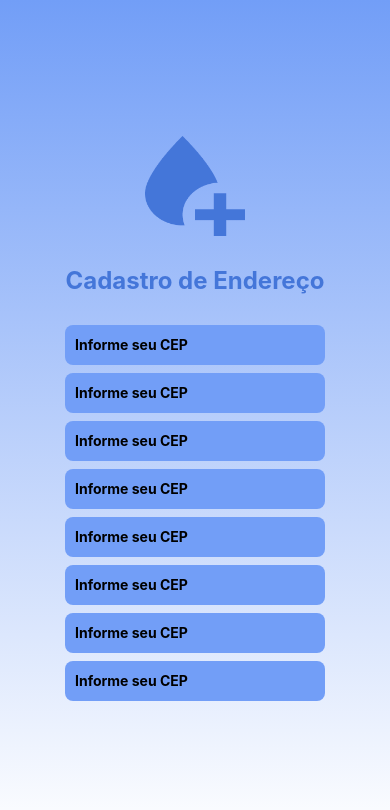
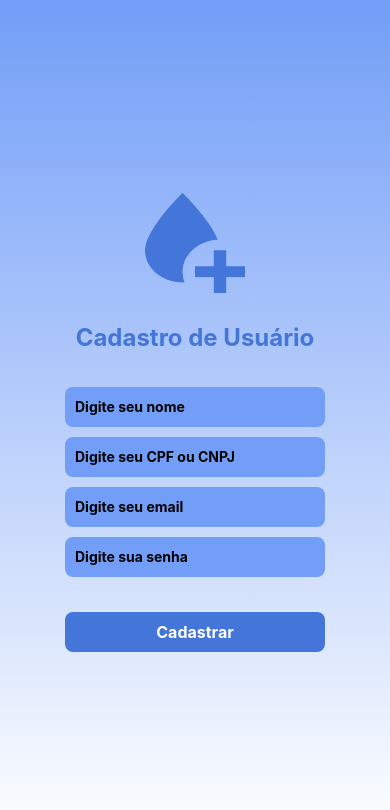
Before and after one commit to JoabeAndrade/HidroControle, a React Native app: screen / in a window 390 px wide. Shown: the top 810 px of the page. Built offline with nearby package versions, Linux system fonts and the light colour scheme.

Commit message:
feat: Tela de Login, cadastro de usuário e cadastro de endereço finalizada

```diff
--- a/App.tsx
+++ b/App.tsx
@@ -7,8 +7,8 @@ import { AddressRegister } from './src/screens/AddressRegister';
 export default function App() {
   return (
     <View style={styles.container}>
-      <AddressRegister/>
-      {/* <UserRegister/> */}
+      {/* <AddressRegister/> */}
+      <UserRegister/>
       {/* <Login /> */}
       <StatusBar style="auto" />
     </View>
--- /dev/null
+++ b/src/components/TextErrorMessage/styles.ts
@@ -0,0 +1,7 @@
+import styled from "styled-components/native";
+
+export const TextError = styled.Text`
+    align-self: flex-start;
+    color: #ff375b;
+    margin-bottom: 8px;
+`
--- a/src/screens/AddressRegister/index.tsx
+++ b/src/screens/AddressRegister/index.tsx
@@ -1,114 +1,149 @@
 import { Image, ScrollView } from "react-native";
-import { LinearGradientAddress, Container, InputStylesAddress } from "./styles";
+import { LinearGradientAddress, ButtonTextAddress, ButtonStylesAddress, Container, InputStylesAddress } from "./styles";
 import { Title } from "../../components/Title";
 import { useForm, Controller } from "react-hook-form";
+import * as yup from "yup";
+import { yupResolver } from "@hookform/resolvers/yup";
+import { TextError } from "../../components/TextErrorMessage/styles";
+
 
 const ImgLogo = require("../../assets/Logo.png");
+const schema = yup.object({
+    cep: yup.string().max(9, "CEP inválido!").required("Informe seu CEP!"),
+    neighborhood: yup.string().required("Informe seu Bairro!"),
+    address: yup.string().required("Informe seu endereço!"),
+    complement: yup.string().required("Informe o complemento!"),
+    number: yup.number().required("Informe o número do complemento!"),
+    cadunico: yup.number().required("Informe o CarUnico!"),
+    quant: yup.number().required("Informe a quantidade de pessoas!")
+})
+
+type FormData = {
+    cep: string;
+    neighborhood: string;
+    address: string;
+    complement: string;
+    number: number;
+    cadunico: number;
+    quant: number;
+}
 
 export function AddressRegister(){
-    const {control, handleSubmit, formState: {errors}} = useForm({})
+    const {control, handleSubmit, formState: {errors}} = useForm<FormData>({
+        resolver: yupResolver(schema)
+    })
+
+    function handleSignIn(data: FormData){
+        console.log(data)
+    }
     return(
         <LinearGradientAddress colors={["#729ef7", "#ffffff"]}>
             <Image source={ImgLogo} style={{ width: 100, height: 100 }} />
             <Title title="Cadastro de Endereço"/>
             <Container>
-                <ScrollView>
+                <ScrollView style={{height: 300}}>
                     <Controller
                         control={control}
                         name="cep"
                         render={({ field: { onChange, value } }) => (
                             <InputStylesAddress
+                                style={{borderWidth: errors.cep && 1, borderColor: errors.cep && "#ff375b"}}
                                 onChangeText={onChange}
                                 value={value}
-                                placeholder="Informe seu CEP"
+                                placeholder="CEP"
                             />
                         )}
                     />
+                    {errors.cep && <TextError>{errors.cep?.message}</TextError>}
 
                     <Controller
                         control={control}
-                        name="cep"
+                        name="neighborhood"
                         render={({ field: { onChange, value } }) => (
                             <InputStylesAddress
+                                style={{borderWidth: errors.neighborhood && 1, borderColor: errors.neighborhood && "#ff375b"}}
                                 onChangeText={onChange}
                                 value={value}
-                                placeholder="Informe seu CEP"
+                                placeholder="Bairro"
                             />
                         )}
                     />
+                    {errors.neighborhood && <TextError>{errors.neighborhood?.message}</TextError>}
 
                     <Controller
                         control={control}
-                        name="cep"
+                        name="address"
                         render={({ field: { onChange, value } }) => (
                             <InputStylesAddress
+                                style={{borderWidth: errors.address && 1, borderColor: errors.address && "#ff375b"}}
                                 onChangeText={onChange}
                                 value={value}
-                                placeholder="Informe seu CEP"
+                                placeholder="Endereço"
                             />
                         )}
                     />
+                    {errors.address && <TextError>{errors.address?.message}</TextError>}
 
                     <Controller
                         control={control}
-                        name="cep"
+                        name="complement"
                         render={({ field: { onChange, value } }) => (
                             <InputStylesAddress
+                                style={{borderWidth: errors.complement && 1, borderColor: errors.complement && "#ff375b"}}
                                 onChangeText={onChange}
                                 value={value}
-                                placeholder="Informe seu CEP"
+                                placeholder="Complemento"
                             />
                         )}
                     />
+                    {errors.complement && <TextError>{errors.complement?.message}</TextError>}
 
                     <Controller
                         control={control}
-                        name="cep"
+                        name="number"
                         render={({ field: { onChange, value } }) => (
                             <InputStylesAddress
+                                style={{borderWidth: errors.number && 1, borderColor: errors.number && "#ff375b"}}
                                 onChangeText={onChange}
                                 value={value}
-                                placeholder="Informe seu CEP"
+                                placeholder="Número"
                             />
                         )}
                     />
+                    {errors.number && <TextError>{errors.number?.message}</TextError>}
 
                     <Controller
                         control={control}
-                        name="cep"
+                        name="cadunico"
                         render={({ field: { onChange, value } }) => (
                             <InputStylesAddress
+                                style={{borderWidth: errors.cadunico && 1, borderColor: errors.cadunico && "#ff375b"}}
                                 onChangeText={onChange}
                                 value={value}
-                                placeholder="Informe seu CEP"
+                                placeholder="CadUnico"
                             />
                         )}
                     />
+                    {errors.cadunico && <TextError>{errors.cadunico?.message}</TextError>}
 
                     <Controller
                         control={control}
-                        name="cep"
+                        name="quant"
                         render={({ field: { onChange, value } }) => (
                             <InputStylesAddress
+                                style={{borderWidth: errors.quant && 1, borderColor: errors.quant && "#ff375b"}}
                                 onChangeText={onChange}
                                 value={value}
-                                placeholder="Informe seu CEP"
+                                placeholder="Quantas pessoas moram na residência ? "
                             />
                         )}
                     />
+                    {errors.quant && <TextError>{errors.quant?.message}</TextError>}
+                </ScrollView>
 
-                    <Controller
-                        control={control}
-                        name="cep"
-                        render={({ field: { onChange, value } }) => (
-                            <InputStylesAddress
-                                onChangeText={onChange}
-                                value={value}
-                                placeholder="Informe seu CEP"
-                            />
-                        )}
-                    />
-                </ScrollView>
+                <ButtonStylesAddress onPress={handleSubmit(handleSignIn)}>
+                    <ButtonTextAddress>Cadastrar</ButtonTextAddress>
+                </ButtonStylesAddress>
             </Container>
         </LinearGradientAddress>
     );
--- a/src/screens/AddressRegister/styles.ts
+++ b/src/screens/AddressRegister/styles.ts
@@ -11,6 +11,10 @@ export const Container = styled.View`
     width: 260px;
 `
 
+export const ScrollViewAddress = styled.ScrollView`
+    height: 100px;
+`
+
 export const InputStylesAddress = styled.TextInput`
     background-color: #729ef7;
     width: 260px;
@@ -21,3 +25,18 @@ export const InputStylesAddress = styled.TextInput`
     color: black;
     font-weight: bold;
 `
+
+export const ButtonStylesAddress = styled.TouchableOpacity`
+    background-color: #4476D9;
+    width: 260px;
+    height: 40px;
+    border-radius: 8px;
+    align-items: center;
+    justify-content: center;
+    margin-top: 30px;
+`
+export const ButtonTextAddress = styled.Text`
+    color: #ffffff;
+    font-weight: bold;
+    font-size: 16px;
+`
--- a/src/screens/Login/index.tsx
+++ b/src/screens/Login/index.tsx
@@ -5,6 +5,7 @@ import * as yup from "yup";
 import { yupResolver } from "@hookform/resolvers/yup";
 import { Text, TouchableOpacity, Image } from "react-native";
 import { Title } from "../../components/Title";
+import { TextError } from "../../components/TextErrorMessage/styles";
 
 const LogoImg = require("../../assets/Logo.png");
 const schema = yup.object({
@@ -42,7 +43,7 @@ export function Login(){
                         />
                     )}
                 />
-                {errors.email && <TextErrorLogin>{errors.email?.message}</TextErrorLogin>}
+                {errors.email && <TextError>{errors.email?.message}</TextError>}
 
                 <Controller
                     control={control}
```
Also changed, not shown: src/components/TextErrorMessage/index.tsx (added, +7 -0 lines).
